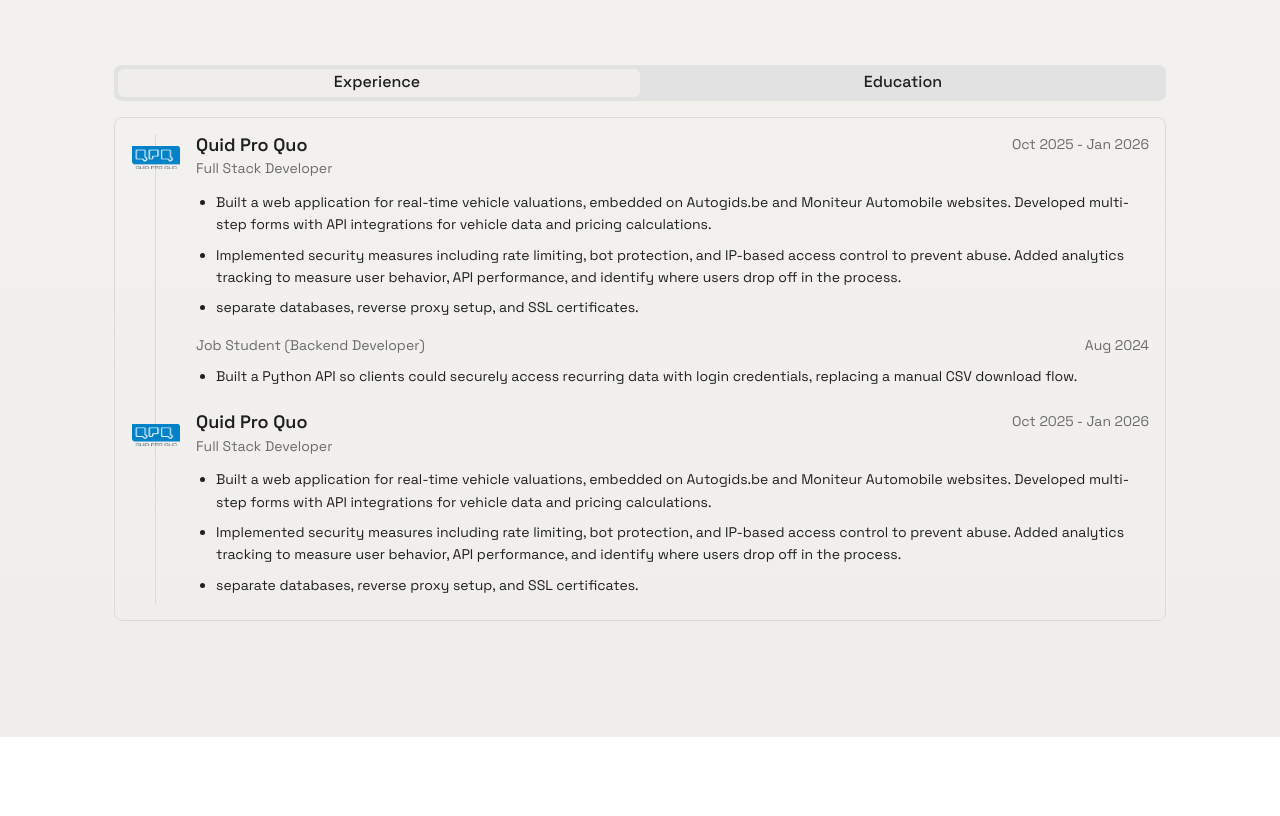
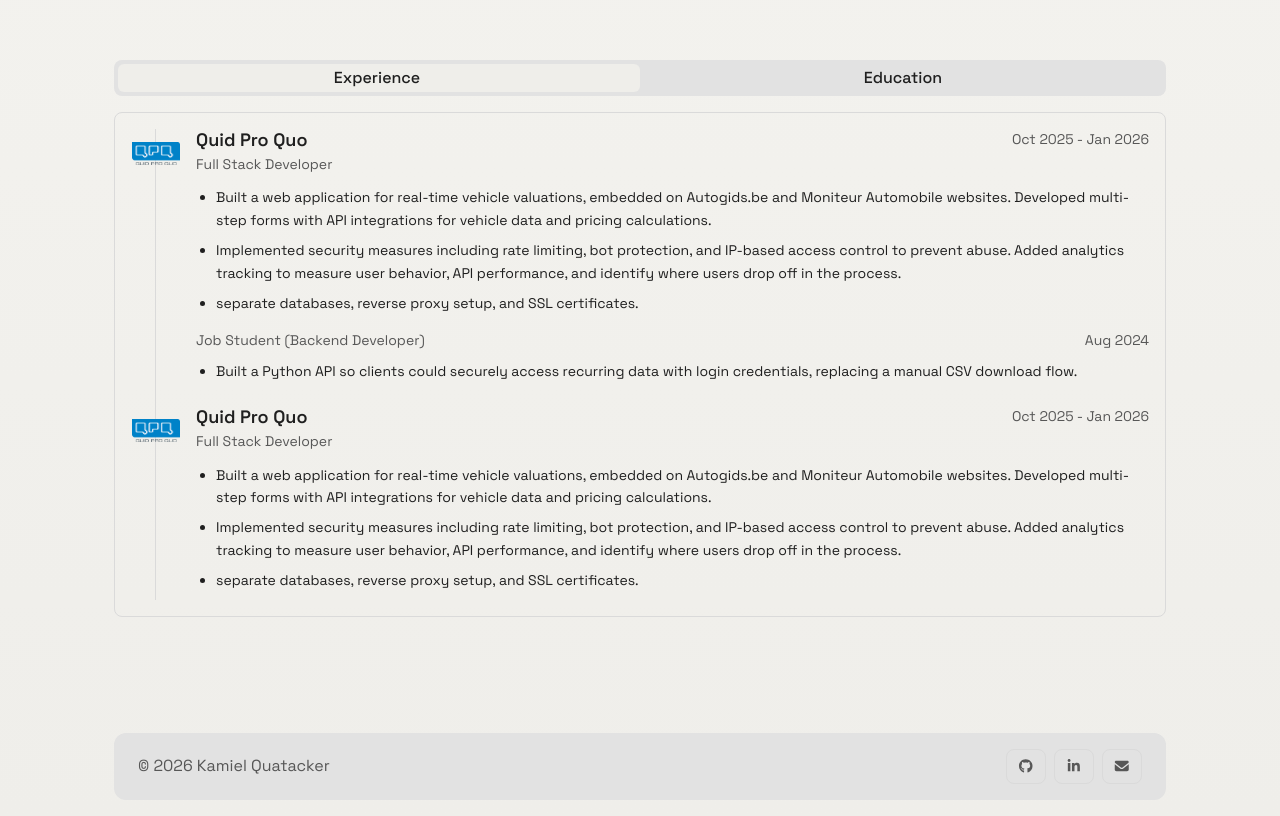
Before and after one commit to kamielquatacker/kamiel-portfolio, a Next.js app: page / in a window 1280 px wide. Shown: the part 920-1736 px from the top of the page. Before the commit the page ends 1657 px from the top, so only its background shows below. Built offline with nearby package versions, Linux system fonts and the light colour scheme.

Commit message:
Add footer component with social links and styling

```diff
--- a/app/globals.css
+++ b/app/globals.css
@@ -3,8 +3,8 @@
   --bg-2: #efeeea;
   --surface: #ffffff;
   --text: #1f1f1f;
-  --muted: #6b6b6b;
-  --accent: #ffb800;
+  --muted: #575757;
+  --accent: #fcb600;
   --accent-dark: #d89b00;
   --border: #dadada;
   --shadow: 0 24px 60px rgba(0, 0, 0, 0.08);
@@ -46,6 +46,16 @@ body {
   line-height: 1.55;
 }
 
+.page {
+  min-height: 100vh;
+  display: flex;
+  flex-direction: column;
+}
+
+.main-content {
+  flex: 1;
+}
+
 a {
   color: inherit;
   text-decoration: none;
@@ -60,10 +70,6 @@ a {
   margin: 0 auto;
   padding: 32px var(--gutter) 80px;
 }
-
-/* .container a {
-  color: var(--accent);
-} */
 
 .hero {
   padding: 84px 0 56px;
@@ -97,9 +103,18 @@ a {
   margin-bottom: 20px;
 }
 
-.project-links svg {
-  height: 20px;
+.hero-buttons .btn, .project-links a {
+  height: 2.2rem;
+  width: 2.5rem;
+  font-size: medium;
 }
+
+.resume-link{
+  height: 2.2rem !important;
+  width: auto !important;
+  padding: 0 1rem !important;
+}
+
 
 .projects-header {
   display: flex;
@@ -131,8 +146,8 @@ a {
 .btn {
   display: inline-flex;
   align-items: center;
+  justify-content: center;
   gap: 8px;
-  padding: 8px 12px;
   border: 1px solid var(--border);
   border-radius: var(--radius-sm);
   color: var(--text);
@@ -280,7 +295,6 @@ a {
 }
 
 .experience-item, .education-item {
-  /* padding-bottom: 24px; */
   margin: 0 0 0 40px;
   position: relative;
 }
@@ -394,6 +408,8 @@ a {
   justify-content: center;
 }
 
+/* About */
+
 @media (min-width: 800px) {
   .grid {
     grid-template-columns: repeat(2, minmax(0, 1fr));
--- a/app/layout.tsx
+++ b/app/layout.tsx
@@ -2,6 +2,7 @@ import type { Metadata } from "next";
 import { IBM_Plex_Mono, Space_Grotesk } from "next/font/google";
 import "./globals.css";
 import Nav from "@/components/Nav";
+import Footer from "@/components/Footer";
 import "@fortawesome/fontawesome-svg-core/styles.css";
 
 const space = Space_Grotesk({
@@ -33,6 +34,7 @@ export default function RootLayout({
         <div className="page">
           <Nav />
           {children}
+          <Footer />
         </div>
       </body>
     </html>
--- /dev/null
+++ b/components/Footer.module.css
@@ -0,0 +1,35 @@
+.footer {
+  width: min(
+    calc(var(--content-max) - var(--gutter) * 2),
+    calc(100% - (var(--gutter) * 2))
+  );
+
+  margin: 0 auto 1rem;
+  padding: 1rem var(--gutter);
+
+  background-color: #e2e2e2;
+  border-radius: var(--radius-md);
+
+  display: flex;
+  justify-content: space-between;
+  align-items: center;
+
+  color: var(--muted);
+
+  margin-top: auto;
+}
+
+.footer-links {
+  display: flex;
+  gap: 0.5rem;
+}
+
+.footer-links a {
+  display: inline-flex;
+  align-items: center;
+  justify-content: center;
+  width: 2.5rem;
+  height: 2.2rem;
+  color: var(--muted);
+  border-color: var(--border);
+}
--- /dev/null
+++ b/components/Footer.tsx
@@ -0,0 +1,35 @@
+import styles from "./Footer.module.css";
+import { FontAwesomeIcon } from "@fortawesome/react-fontawesome";
+import { faEnvelope, faFileArrowDown } from "@fortawesome/free-solid-svg-icons";
+import { faGithub, faLinkedinIn } from "@fortawesome/free-brands-svg-icons";
+
+export default function Footer() {
+  return (
+    <footer className={styles.footer}>
+      <div className={styles["footer-left"]}>
+        <span>&copy; {new Date().getFullYear()} Kamiel Quatacker</span>
+      </div>
+      <div className={styles["footer-links"]}>
+        <a
+          className="btn"
+          href="https://github.com/kamielquatacker"
+          target="_blank"
+          rel="noreferrer"
+        >
+          <FontAwesomeIcon icon={faGithub} />
+        </a>
+        <a
+          className="btn"
+          href="https://www.linkedin.com/in/kamiel-quatacker"
+          target="_blank"
+          rel="noreferrer"
+        >
+          <FontAwesomeIcon icon={faLinkedinIn} />
+        </a>
+        <a className="btn" href="mailto:kamiel.quatacker@gmail.com">
+          <FontAwesomeIcon icon={faEnvelope} />
+        </a>
+      </div>
+    </footer>
+  );
+}
```
